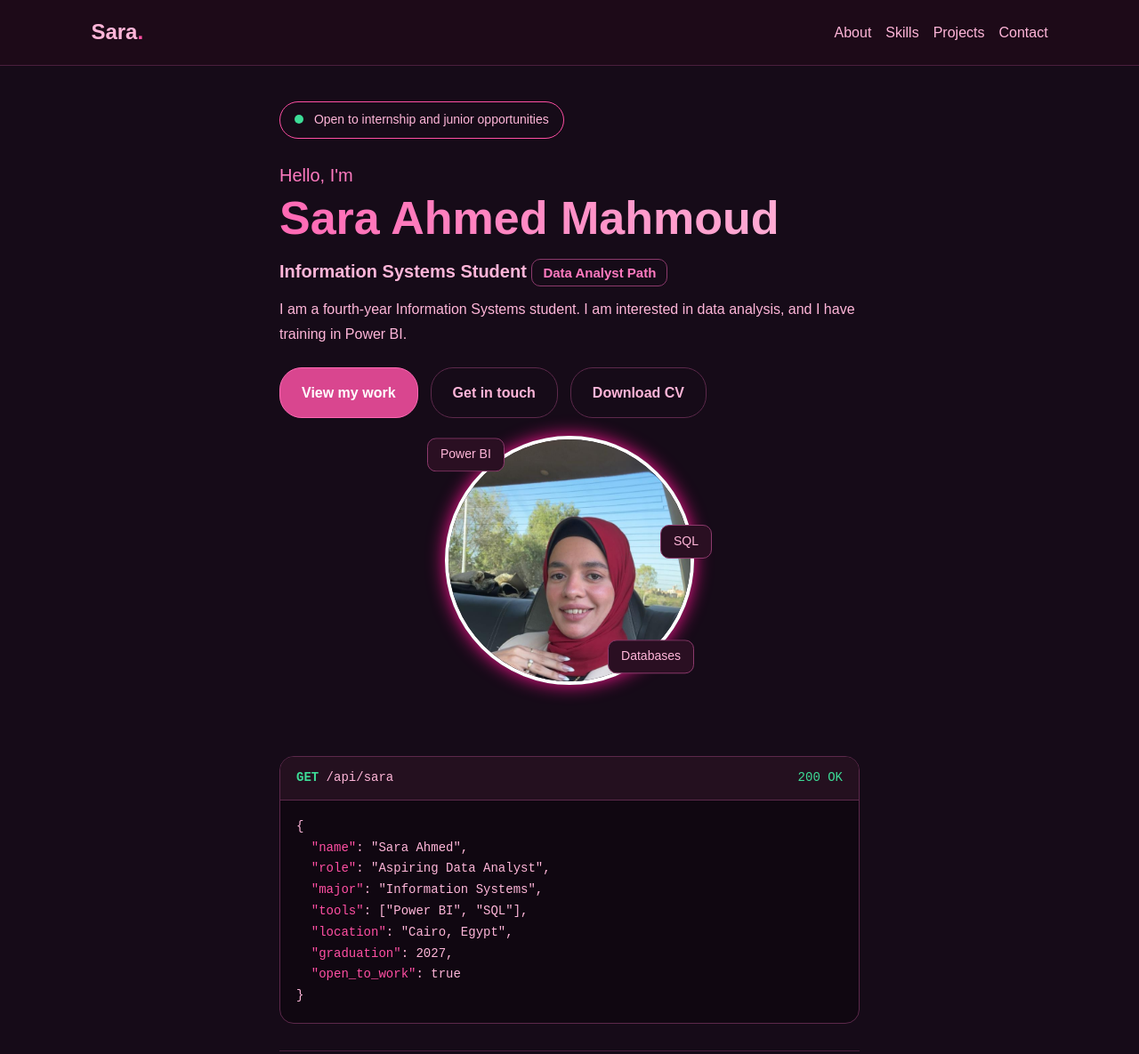
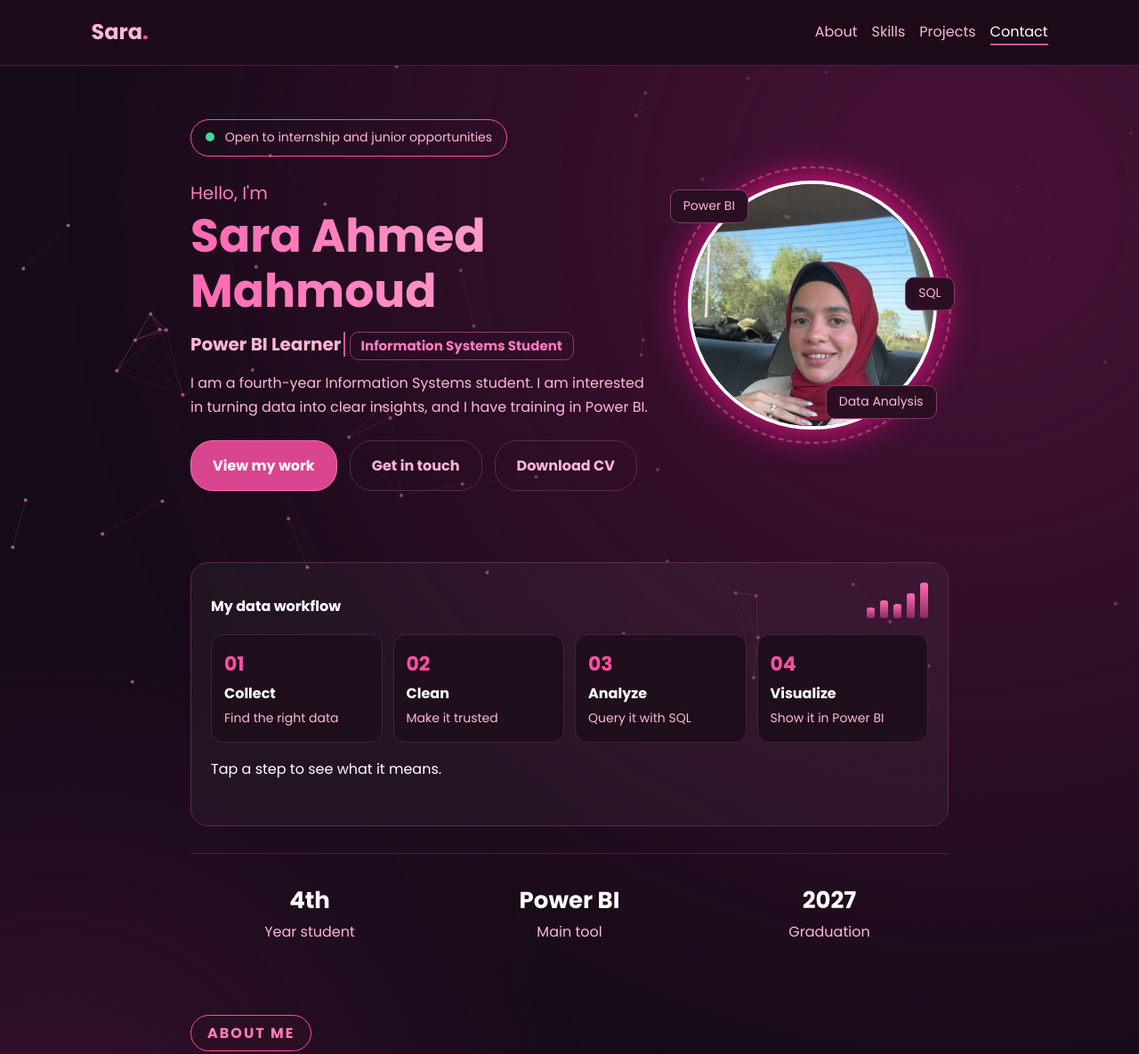
Before and after one commit to Sara-Ahmed1102004/sara-portfolio, a plain HTML site: page index.html in a window 1280 px wide. Shown: the top 1185 px of the page at 89% size. Drawn offline with Linux system fonts and the light colour scheme.

Commit message:
Add files via upload

```diff
--- a/index.html
+++ b/index.html
@@ -3,10 +3,12 @@
 <head>
     <meta charset="UTF-8">
     <meta name="viewport" content="width=device-width, initial-scale=1.0">
-    <title>Sara Portfolio</title>
+    <title>Sara Ahmed | Data Analyst Portfolio</title>
     <link rel="stylesheet" href="style.css">
 </head>
 <body>
+    <div class="progress"></div>
+    <canvas id="points" aria-hidden="true"></canvas>
 
     <nav>
         <a href="#home" class="logo">Sara<span>.</span></a>
@@ -23,9 +25,9 @@
 
         <p class="hello">Hello, I'm</p>
         <h1>Sara Ahmed Mahmoud</h1>
-        <h2>Information Systems Student <span class="tag">Data Analyst Path</span></h2>
+        <h2><span id="typed">Data Analyst Path</span> <span class="tag">Information Systems Student</span></h2>
 
-        <p class="about">I am a fourth-year Information Systems student. I am interested in data analysis, and I have training in Power BI.</p>
+        <p class="about">I am a fourth-year Information Systems student. I am interested in turning data into clear insights, and I have training in Power BI.</p>
 
    <div class="buttons">
     <a href="#projects" class="btn primary">View my work</a>
@@ -37,31 +39,26 @@
             <img src="sara.jpg.jpeg" alt="Sara Ahmed Mahmoud">
             <span class="float f1">Power BI</span>
             <span class="float f2">SQL</span>
-            <span class="float f3">Databases</span>
+            <span class="float f3">Data Analysis</span>
         </div>
     </header>
 
     <section class="info">
-        <div class="code-box">
-            <div class="code-top">
-                <span><b>GET</b> /api/sara</span>
-                <span class="ok">200 OK</span>
-            </div>
-<pre>{
-  <i>"name"</i>: "Sara Ahmed",
-  <i>"role"</i>: "Aspiring Data Analyst",
-  <i>"major"</i>: "Information Systems",
-  <i>"tools"</i>: ["Power BI", "SQL"],
-  <i>"location"</i>: "Cairo, Egypt",
-  <i>"graduation"</i>: 2027,
-  <i>"open_to_work"</i>: true
-}</pre>
+        <div class="dash">
+            <div class="dash-top"><span>My data workflow</span><div class="spark" aria-hidden="true"><i></i><i></i><i></i><i></i><i></i></div></div>
+            <ol>
+                <li tabindex="0" role="button" data-info="Start from a clear question, then get the data that answers it."><b>Collect</b><span>Find the right data</span></li>
+                <li tabindex="0" role="button" data-info="Handle missing and repeated values so the results can be trusted."><b>Clean</b><span>Make it trusted</span></li>
+                <li tabindex="0" role="button" data-info="Use SQL to filter, group and compare the data."><b>Analyze</b><span>Query it with SQL</span></li>
+                <li tabindex="0" role="button" data-info="Turn the results into a simple Power BI dashboard."><b>Visualize</b><span>Show it in Power BI</span></li>
+            </ol>
+            <p class="detail" aria-live="polite">Tap a step to see what it means.</p>
         </div>
 
         <div class="stats">
             <div><strong>4th</strong><span>Year student</span></div>
             <div><strong>Power BI</strong><span>Main tool</span></div>
-            <div><strong>2027</strong><span>Graduation</span></div>
+            <div><strong data-count="2027">2027</strong><span>Graduation</span></div>
         </div>
     </section>
 
@@ -99,10 +96,19 @@
 
     <section id="skills">
         <h3>Skills</h3>
-        <ul class="skills">
+        <div class="filters">
+            <button type="button" class="on" data-show="all">All</button>
+            <button type="button" data-show="data">Data</button>
+            <button type="button" data-show="other">Also studied</button>
+        </div>
+        <ul class="skills main">
             <li>Power BI</li>
             <li>SQL</li>
             <li>Databases</li>
+            <li>Data Visualization</li>
+        </ul>
+        <p class="also">Also studied</p>
+        <ul class="skills">
             <li>C#</li>
             <li>C++</li>
             <li>HTML</li>
@@ -113,6 +119,11 @@
 
     <section id="projects">
         <h3>Projects</h3>
+        <div class="card soon">
+            <span class="tag">Coming soon</span>
+            <h4>Power BI Dashboard</h4>
+            <p>My first data analysis project will appear here.</p>
+        </div>
         <div class="card">
             <h4>NotebookLM Lesson: Customer Service Basics</h4>
             <p>An Arabic lesson built with NotebookLM using 3 sources, with documentation.</p>
@@ -125,5 +136,7 @@
 <a href="https://github.com/Sara-Ahmed1102004" class="btn" target="_blank">GitHub</a>
     </section>
 
+    <a href="#home" class="top" aria-label="Back to top">↑</a>
+    <script src="script.js"></script>
 </body>
 </html>
--- /dev/null
+++ b/script.js
@@ -0,0 +1,131 @@
+const calm = window.matchMedia('(prefers-reduced-motion: reduce)').matches;
+const all = (s) => document.querySelectorAll(s);
+
+// 1. sections and cards appear while scrolling
+if (!calm && 'IntersectionObserver' in window) {
+    document.documentElement.classList.add('js');
+    const watcher = new IntersectionObserver((entries) => {
+        entries.forEach((e) => {
+            if (e.isIntersecting) { e.target.classList.add('show'); watcher.unobserve(e.target); }
+        });
+    }, { threshold: 0.15 });
+    all('.dash, .stats > div, .label, .big, .feature, #skills, .card, #contact').forEach((el) => {
+        el.classList.add('reveal');
+        watcher.observe(el);
+    });
+}
+
+// 2. typing effect
+const typed = document.getElementById('typed');
+const words = ['Data Analyst Path', 'Power BI Learner', 'SQL Learner'];
+let word = 0, letters = words[0].length, deleting = true;
+function type() {
+    letters += deleting ? -1 : 1;
+    typed.textContent = words[word].slice(0, letters);
+    let wait = deleting ? 45 : 90;
+    if (!deleting && letters === words[word].length) { deleting = true; wait = 1800; }
+    else if (deleting && letters === 0) { deleting = false; word = (word + 1) % words.length; wait = 300; }
+    setTimeout(type, wait);
+}
+if (!calm) setTimeout(type, 2000);
+
+// 3. interactive workflow
+const steps = all('.dash li');
+const bars = all('.spark i');
+const detail = document.querySelector('.detail');
+const shapes = [[40, 70, 35, 90, 55], [55, 60, 65, 70, 75], [30, 85, 50, 65, 100], [30, 50, 42, 72, 100]];
+steps.forEach((step, i) => {
+    const pick = () => {
+        steps.forEach((s) => s.classList.remove('on'));
+        step.classList.add('on');
+        detail.textContent = step.dataset.info;
+        bars.forEach((bar, n) => { bar.style.height = shapes[i][n] + '%'; });
+    };
+    step.addEventListener('click', pick);
+    step.addEventListener('keydown', (e) => {
+        if (e.key === 'Enter' || e.key === ' ') { e.preventDefault(); pick(); }
+    });
+});
+
+// 4. skills filter
+const lists = all('.skills');
+const also = document.querySelector('.also');
+all('.filters button').forEach((button) => {
+    button.addEventListener('click', () => {
+        all('.filters button').forEach((b) => b.classList.remove('on'));
+        button.classList.add('on');
+        const show = button.dataset.show;
+        lists[0].hidden = show === 'other';
+        lists[1].hidden = show === 'data';
+        also.hidden = show !== 'all';
+    });
+});
+
+// 5. progress bar, active link, back to top
+const progress = document.querySelector('.progress');
+const topButton = document.querySelector('.top');
+function onScroll() {
+    const max = document.documentElement.scrollHeight - innerHeight;
+    progress.style.transform = `scaleX(${max > 0 ? scrollY / max : 0})`;
+    topButton.classList.toggle('show', scrollY > 500);
+    let current = '';
+    all('section[id]').forEach((s) => {
+        if (s.getBoundingClientRect().top < innerHeight / 2) current = s.id;
+    });
+    if (max - scrollY < 5) current = 'contact';
+    all('.links a').forEach((a) => a.classList.toggle('active', a.getAttribute('href') === '#' + current));
+}
+addEventListener('scroll', onScroll, { passive: true });
+onScroll();
+
+// 6. cards tilt with the mouse
+if (!calm && matchMedia('(hover: hover)').matches) {
+    all('.feature, .card').forEach((card) => {
+        card.addEventListener('mousemove', (e) => {
+            const r = card.getBoundingClientRect();
+            const x = (e.clientX - r.left) / r.width - 0.5;
+            const y = (e.clientY - r.top) / r.height - 0.5;
+            card.style.transform = `perspective(700px) rotateX(${-y * 6}deg) rotateY(${x * 6}deg) translateY(-4px)`;
+        });
+        card.addEventListener('mouseleave', () => { card.style.transform = ''; });
+    });
+}
+
+// 7. moving data points in the background
+const canvas = document.getElementById('points');
+const ctx = canvas.getContext('2d');
+let dots = [];
+const mouse = { x: -999, y: -999 };
+function resize() {
+    canvas.width = innerWidth;
+    canvas.height = innerHeight;
+    const count = Math.min(70, Math.floor(innerWidth / 16));
+    dots = Array.from({ length: count }, () => ({
+        x: Math.random() * innerWidth, y: Math.random() * innerHeight,
+        vx: (Math.random() - 0.5) * 0.4, vy: (Math.random() - 0.5) * 0.4
+    }));
+}
+function line(a, b, limit) {
+    const d = Math.hypot(a.x - b.x, a.y - b.y);
+    if (d < limit) {
+        ctx.strokeStyle = `rgba(255, 105, 180, ${(1 - d / limit) * 0.35})`;
+        ctx.beginPath(); ctx.moveTo(a.x, a.y); ctx.lineTo(b.x, b.y); ctx.stroke();
+    }
+}
+function draw() {
+    ctx.clearRect(0, 0, canvas.width, canvas.height);
+    dots.forEach((d, i) => {
+        d.x += d.vx; d.y += d.vy;
+        if (d.x < 0 || d.x > canvas.width) d.vx *= -1;
+        if (d.y < 0 || d.y > canvas.height) d.vy *= -1;
+        ctx.fillStyle = 'rgba(255, 140, 195, 0.6)';
+        ctx.beginPath(); ctx.arc(d.x, d.y, 2, 0, Math.PI * 2); ctx.fill();
+        for (let j = i + 1; j < dots.length; j++) line(d, dots[j], 110);
+        line(d, mouse, 160);
+    });
+    if (!calm) requestAnimationFrame(draw);
+}
+addEventListener('resize', resize);
+addEventListener('mousemove', (e) => { mouse.x = e.clientX; mouse.y = e.clientY; });
+resize();
+draw();
--- a/style.css
+++ b/style.css
@@ -1,3 +1,4 @@
+@import url("https://fonts.googleapis.com/css2?family=Poppins:wght@400;600;700&display=swap");
 * { margin: 0; padding: 0; box-sizing: border-box; }
 
 html { scroll-behavior: smooth; }
@@ -119,33 +120,6 @@ h2 { font-size: 20px; margin: 12px 0; }
 .f2 { top: 110px; right: -20px; animation-delay: 0.5s; }
 .f3 { bottom: 5px; right: 0; animation-delay: 1s; }
 
-.code-box {
-    background: #100711;
-    border: 1px solid #5c294b;
-    border-radius: 16px;
-    overflow: hidden;
-    font-family: "Courier New", monospace;
-    font-size: 14px;
-}
-
-.code-top {
-    display: flex;
-    justify-content: space-between;
-    padding: 12px 18px;
-    background: #24101f;
-    border-bottom: 1px solid #5c294b;
-}
-
-.code-top b, .ok { color: #3ddc97; }
-
-.code-box pre {
-    padding: 18px;
-    font-family: inherit;
-    overflow-x: auto;
-}
-
-.code-box i { color: #ff4fa3; font-style: normal; }
-
 .stats {
     display: grid;
     grid-template-columns: 1fr 1fr;
@@ -247,3 +221,102 @@ h3 { font-size: 26px; margin-bottom: 18px; color: #ff7ac0; }
 @media (min-width: 600px) {
     .buttons { flex-direction: row; flex-wrap: wrap; }
 }
+/* ===== new elegant touches ===== */
+body {
+    font-family: "Poppins", "Segoe UI", Arial, sans-serif;
+    background: radial-gradient(circle at 85% 8%, #4a1238 0, transparent 35%),
+                radial-gradient(circle at 5% 45%, #35102f 0, transparent 30%), #160b18;
+}
+
+.dash, .feature, .card { background: rgba(255, 255, 255, 0.04); }
+
+.dash { border: 1px solid #5c294b; border-radius: 20px; padding: 22px; }
+.dash-top { display: flex; justify-content: space-between; align-items: flex-end; margin-bottom: 18px; color: white; font-weight: bold; }
+.spark { display: flex; align-items: flex-end; gap: 6px; height: 40px; }
+.spark i { width: 9px; height: 30%; border-radius: 3px; background: linear-gradient(#ff69b4, #8c2a62); }
+.spark i:nth-child(2) { height: 50%; }
+.spark i:nth-child(3) { height: 42%; }
+.spark i:nth-child(4) { height: 72%; }
+.spark i:nth-child(5) { height: 100%; }
+.dash ol { list-style: none; counter-reset: step; display: grid; grid-template-columns: 1fr 1fr; gap: 12px; }
+.dash li { counter-increment: step; padding: 14px; border: 1px solid #4a1f3d; border-radius: 14px; background: #1f0e1b; }
+.dash li::before { content: "0" counter(step); display: block; color: #ff4fa3; font-weight: bold; font-size: 22px; }
+.dash li b { display: block; color: white; }
+.dash li span { font-size: 14px; }
+
+.skills.main li { background: #d9468f; border-color: #ff69b4; color: white; font-weight: bold; }
+.also { margin: 20px 0 10px; }
+.card + .card { margin-top: 18px; }
+.card h4 { color: white; font-size: 19px; margin-bottom: 6px; }
+.soon { border: 2px dashed #ff4fa3; }
+.soon .tag { margin-bottom: 10px; }
+
+@media (min-width: 900px) {
+    .hero {
+        max-width: 900px;
+        display: grid;
+        grid-template-columns: 1.4fr 1fr;
+        column-gap: 50px;
+        align-content: center;
+        padding-top: 60px;
+    }
+    .hero > * { grid-column: 1; justify-self: start; }
+    .hero .photo { grid-column: 2; grid-row: 1 / span 6; align-self: center; justify-self: center; margin: 0; }
+    section { max-width: 900px; }
+    .dash ol { grid-template-columns: repeat(4, 1fr); }
+    .stats { grid-template-columns: repeat(3, 1fr); text-align: center; }
+    #about { display: grid; grid-template-columns: 1fr 1fr; column-gap: 20px; }
+    #about > .label { justify-self: start; }
+    #about > .label, #about > .big, #about > p { grid-column: 1 / -1; }
+}
+
+#contact .btn { margin-bottom: 14px; overflow-wrap: anywhere; }
+@media (min-width: 600px) {
+    #contact .btn { display: inline-block; margin-right: 12px; }
+}
+
+@media (min-width: 900px) {
+    .hero { grid-template-columns: 1.7fr 1fr; column-gap: 24px; }
+    .buttons { flex-wrap: nowrap; }
+}
+#contact .btn { font-size: 14px; }
+
+/* ===== motion and interaction ===== */
+#points { position: fixed; inset: 0; width: 100%; height: 100%; z-index: -1; pointer-events: none; }
+html { background: #160b18; }
+body { background-color: transparent; }
+.progress { position: fixed; top: 0; left: 0; height: 4px; width: 100%; z-index: 20; transform-origin: left; transform: scaleX(0); background: linear-gradient(90deg, #ff1493, #ffb6d9); }
+section[id] { scroll-margin-top: 70px; }
+.links a.active { color: white; border-bottom: 2px solid #ff4fa3; }
+
+.js .reveal { opacity: 0; translate: 0 40px; }
+.js .reveal { transition: opacity 0.7s ease, translate 0.7s ease, transform 0.25s, border-color 0.3s, box-shadow 0.3s; }
+.js .reveal.show { opacity: 1; translate: 0 0; }
+
+#typed { border-right: 2px solid #ff4fa3; padding-right: 3px; }
+
+.photo::before { content: ""; position: absolute; inset: -16px; border-radius: 50%; border: 2px dashed #ff4fa3; opacity: 0.6; animation: spin 18s linear infinite; }
+@keyframes spin { to { rotate: 360deg; } }
+
+.spark i { transition: height 0.5s ease; }
+.dash li { cursor: pointer; transition: 0.3s; }
+.dash li:hover, .dash li.on { border-color: #ff69b4; background: #3a1230; transform: translateY(-5px); }
+.detail { margin-top: 16px; color: white; min-height: 3.4em; }
+
+.filters { display: flex; flex-wrap: wrap; gap: 8px; margin-bottom: 18px; }
+.filters button { font: inherit; font-size: 14px; padding: 6px 16px; cursor: pointer; color: #ffb6d9; background: transparent; border: 1px solid #8c3a6c; border-radius: 8px; }
+.filters button.on { background: white; color: #8e164c; font-weight: bold; }
+.skills li { transition: 0.25s; }
+.skills li:hover { transform: translateY(-4px) scale(1.06); box-shadow: 0 6px 18px rgba(255, 20, 147, 0.35); }
+[hidden] { display: none !important; }
+
+.btn { position: relative; overflow: hidden; }
+.btn::after { content: ""; position: absolute; top: 0; left: -80%; width: 50%; height: 100%; background: linear-gradient(90deg, transparent, rgba(255,255,255,0.3), transparent); transition: left 0.5s; }
+.btn:hover::after { left: 130%; }
+
+.top { position: fixed; right: 18px; bottom: 18px; width: 44px; height: 44px; display: grid; place-items: center; border-radius: 50%; background: #d9468f; color: white; font-size: 20px; opacity: 0; pointer-events: none; transition: 0.3s; z-index: 15; }
+.top.show { opacity: 1; pointer-events: auto; }
+
+@media (prefers-reduced-motion: reduce) {
+    *, *::before, *::after { animation: none !important; transition: none !important; }
+}
```
